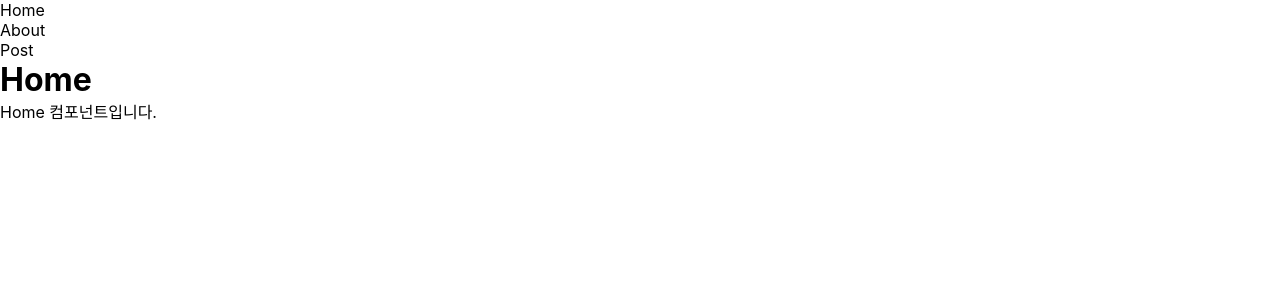
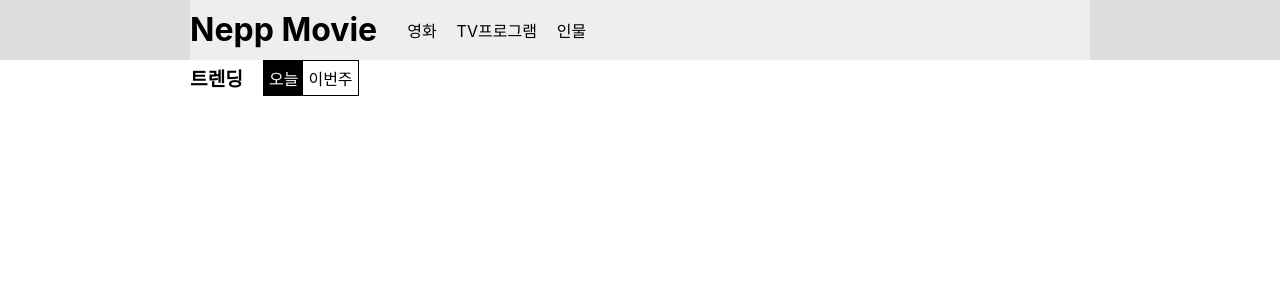
Before and after one commit to kimtaeung020322/20230109_frontend, a React (Create React App) app in the folder movie-list/: page / in a window 1280 px wide. Shown: the top 300 px of the page. Built offline with nearby package versions, Linux system fonts and the light colour scheme.

Commit message:
20230201
- React Router
- React Router + API 연동 연습
- 영화 사이트 Header

```diff
--- a/movie-list/db.json
+++ b/movie-list/db.json
@@ -15,7 +15,7 @@
     {
       "id": 1,
       "title": "React Router",
-      "body": "글 내용입니다..."
+      "body": "수정 테스트"
     },
     {
       "title": "테스트",
@@ -29,8 +29,33 @@
     },
     {
       "title": "ㄴㅁㅇㄴㅁㅇ",
-      "body": "ㅁㄴㅇㅁㄴㅇ",
+      "body": "asd",
       "id": 4
+    },
+    {
+      "title": "asdsad",
+      "body": "sadsad",
+      "id": 5
+    },
+    {
+      "title": "asdsa",
+      "body": "dasd",
+      "id": 6
+    },
+    {
+      "title": "ㄴㅁㅇㄴㅁㅇasdsadsad",
+      "body": "asddadfasdfsadad",
+      "id": 7
+    },
+    {
+      "title": "dsdadasdsadsad",
+      "body": "asdasdadsadsadsad",
+      "id": 8
+    },
+    {
+      "title": "sdadsadsad",
+      "body": "sadsadsad",
+      "id": 9
     }
   ]
 }
--- a/movie-list/package.json
+++ b/movie-list/package.json
@@ -12,6 +12,7 @@
     "react-dom": "^18.2.0",
     "react-router-dom": "^6.8.0",
     "react-scripts": "5.0.1",
+    "styled-components": "^5.3.6",
     "web-vitals": "^2.1.4"
   },
   "scripts": {
--- a/movie-list/src/App.js
+++ b/movie-list/src/App.js
@@ -1,7 +1,22 @@
-import Main from "./component/practice-router/Main";
+import { BrowserRouter, Route, Routes } from "react-router-dom";
+import Header from "./component/movie-list/Header";
+import Home from "./component/movie-list/page/Home";
+import Movie from "./component/movie-list/page/Movie";
+import Person from "./component/movie-list/page/Person";
+import TV from "./component/movie-list/page/TV";
 
 function App() {
-  return <Main />;
+  return (
+    <BrowserRouter>
+      <Header />
+      <Routes>
+        <Route path="/" element={<Home />} />
+        <Route path="movie" element={<Movie />} />
+        <Route path="tv" element={<TV />} />
+        <Route path="person" element={<Person />} />
+      </Routes>
+    </BrowserRouter>
+  );
 }
 
 export default App;
--- /dev/null
+++ b/movie-list/src/component/movie-list/Header.jsx
@@ -0,0 +1,58 @@
+import { Link } from "react-router-dom";
+import styled from "styled-components";
+
+function Header() {
+  return (
+    <Container>
+      <Wrapper>
+        <h1>
+          <Link to="/">Nepp Movie</Link>
+        </h1>
+        <NavBar>
+          <GnbList>
+            <li>
+              <Link to="movie">영화</Link>
+            </li>
+            <li>
+              <Link to="tv">TV프로그램</Link>
+            </li>
+            <li>
+              <Link to="person">인물</Link>
+            </li>
+          </GnbList>
+        </NavBar>
+      </Wrapper>
+    </Container>
+  );
+}
+
+const Container = styled.div`
+  background-color: #ddd;
+`;
+
+const Wrapper = styled.div`
+  display: flex;
+  max-width: 900px;
+
+  margin: 0 auto;
+  background-color: #eee;
+  h1 {
+    line-height: 60px;
+  }
+`;
+
+const NavBar = styled.nav`
+  margin-left: 30px;
+`;
+
+const GnbList = styled.ul`
+  display: flex;
+  align-items: center;
+
+  height: 60px;
+  li + li {
+    margin-left: 20px;
+  }
+`;
+
+export default Header;
--- /dev/null
+++ b/movie-list/src/component/movie-list/TitleBox.jsx
@@ -0,0 +1,41 @@
+import styled, { css } from "styled-components";
+
+function TitleBox({ title, tabList }) {
+  return (
+    <Container>
+      <SectionTitle>{title}</SectionTitle>
+      <TabList>
+        {/* active가 true인 TabItem만 검은색 배경에 흰색 글씨 만들기 */}
+        <TabItem active={true}>오늘</TabItem>
+        <TabItem>이번주</TabItem>
+      </TabList>
+    </Container>
+  );
+}
+
+const Container = styled.div`
+  display: flex;
+  align-items: center;
+`;
+
+const SectionTitle = styled.h2`
+  font-size: 1.2rem;
+`;
+
+const TabList = styled.ul`
+  display: flex;
+  margin-left: 20px;
+  border: 1px solid black;
+`;
+
+const TabItem = styled.li`
+  padding: 5px;
+  ${({ active }) =>
+    active &&
+    css`
+      background-color: black;
+      color: white;
+    `}
+`;
+
+export default TitleBox;
--- /dev/null
+++ b/movie-list/src/component/movie-list/page/Home.jsx
@@ -0,0 +1,17 @@
+import styled from "styled-components";
+import TitleBox from "../TitleBox";
+
+function Home() {
+  return (
+    <Container>
+      <TitleBox title="트렌딩" />
+    </Container>
+  );
+}
+
+const Container = styled.div`
+  max-width: 900px;
+  margin: 0 auto;
+`;
+
+export default Home;
--- /dev/null
+++ b/movie-list/src/component/movie-list/page/Movie.jsx
@@ -0,0 +1,9 @@
+function Movie() {
+  return (
+    <div>
+      <h1>Movie</h1>
+    </div>
+  );
+}
+
+export default Movie;
--- /dev/null
+++ b/movie-list/src/component/movie-list/page/Person.jsx
@@ -0,0 +1,9 @@
+function Person() {
+  return (
+    <div>
+      <h1>Person</h1>
+    </div>
+  );
+}
+
+export default Person;
--- /dev/null
+++ b/movie-list/src/component/movie-list/page/TV.jsx
@@ -0,0 +1,9 @@
+function TV() {
+  return (
+    <div>
+      <h1>TV</h1>
+    </div>
+  );
+}
+
+export default TV;
--- a/movie-list/src/component/practice-router/PostEdit.jsx
+++ b/movie-list/src/component/practice-router/PostEdit.jsx
@@ -1,8 +1,13 @@
 import axios from "axios";
-import { useState } from "react";
-import { useNavigate } from "react-router-dom";
+import { useEffect, useState } from "react";
+import { useNavigate, useSearchParams } from "react-router-dom";
 
 function PostEdit() {
+  // 경로에 Query String 값을 쉽게 가져올 수 있다.
+  const [searchParams] = useSearchParams();
+
+  const postId = searchParams.get("postId");
+
   const [inputs, setInputs] = useState({
     title: "",
     body: "",
@@ -19,7 +24,11 @@ function PostEdit() {
   };
 
   const handleSubmit = async () => {
-    let result = await axios.post("http://localhost:5000/posts", {
+    // 쿼리스트링으로 postId가 전달되면 url 포함시키고, 안되면 빼기.
+    const url = `http://localhost:5000/posts/${postId || ""}`;
+    const method = postId ? "patch" : "post";
+
+    let result = await axios[method](url, {
       title: inputs.title,
       body: inputs.body,
     });
@@ -27,21 +36,41 @@ function PostEdit() {
     navigate("/post/" + result.data.id);
   };
 
+  useEffect(() => {
+    // postId가 있으면 inputs 기존 게시물 제목, 내용 inputs에 업데이트
+    if (postId) {
+      axios.get("http://localhost:5000/posts/" + postId).then((res) => {
+        const { data } = res;
+        setInputs({ title: data.title, body: data.body });
+      });
+    }
+  }, [postId]);
+
   return (
     <div>
       <div>
         <label>
           제목 :
-          <input type="text" name="title" onChange={handleInputs} />
+          <input
+            type="text"
+            name="title"
+            onChange={handleInputs}
+            value={inputs.title}
+          />
         </label>
       </div>
       <div>
         <label>
           내용 :
-          <input type="text" name="body" onChange={handleInputs} />
+          <input
+            type="text"
+            name="body"
+            onChange={handleInputs}
+            value={inputs.body}
+          />
         </label>
       </div>
-      <button onClick={handleSubmit}>등록하기</button>
+      <button onClick={handleSubmit}>{postId ? "수정하기" : "등록하기"}</button>
     </div>
   );
 }
--- a/movie-list/src/component/practice-router/PostItem.jsx
+++ b/movie-list/src/component/practice-router/PostItem.jsx
@@ -1,6 +1,6 @@
 import axios from "axios";
 import { useCallback, useEffect, useState } from "react";
-import { useParams } from "react-router-dom";
+import { Link, useParams } from "react-router-dom";
 
 function PostItem() {
   const { postId } = useParams();
@@ -31,6 +31,9 @@ function PostItem() {
     <div>
       <h1>{post.title}</h1>
       <p>{post.body}</p>
+      <button>
+        <Link to={"/post/edit?postId=" + post.id}>수정하기</Link>
+      </button>
     </div>
   );
 }
```
Also changed, not shown: 1 other file (tests, documents, lock files or other folders).
